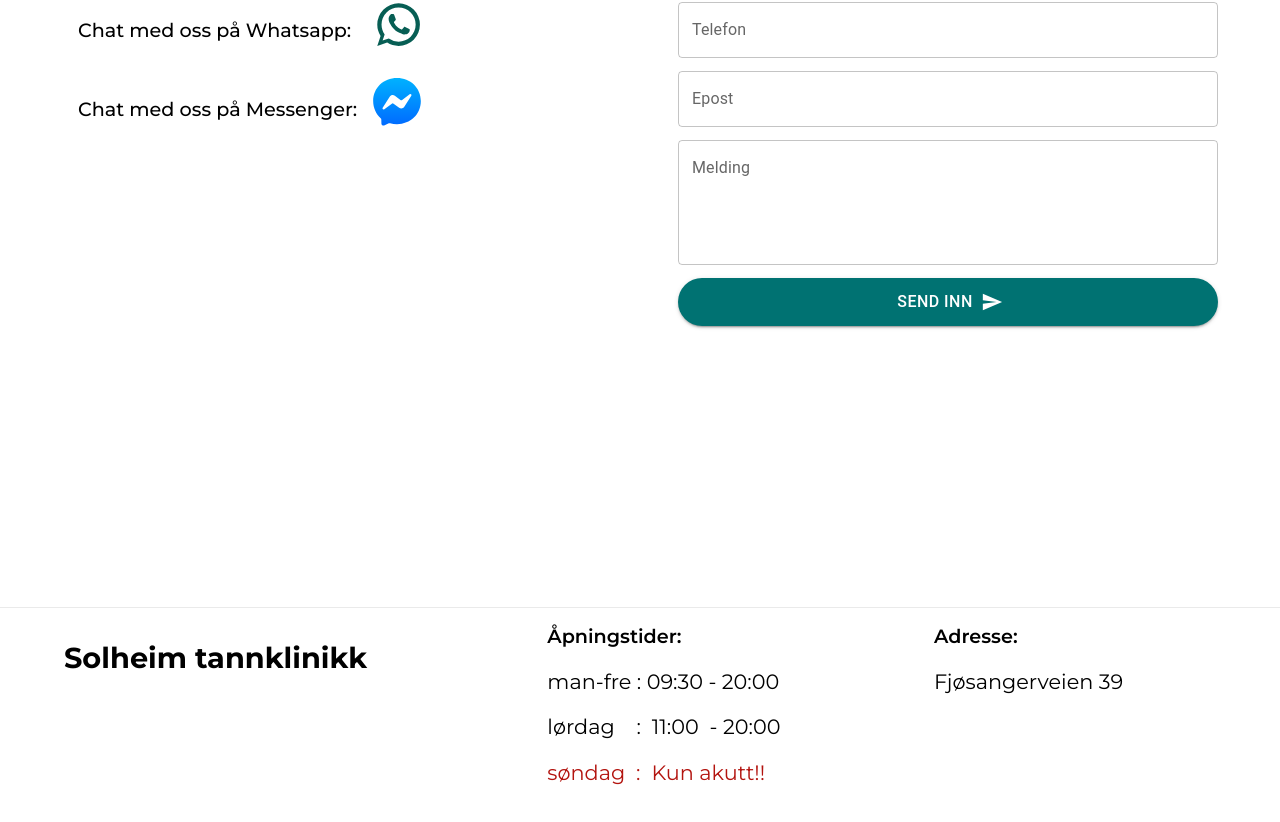
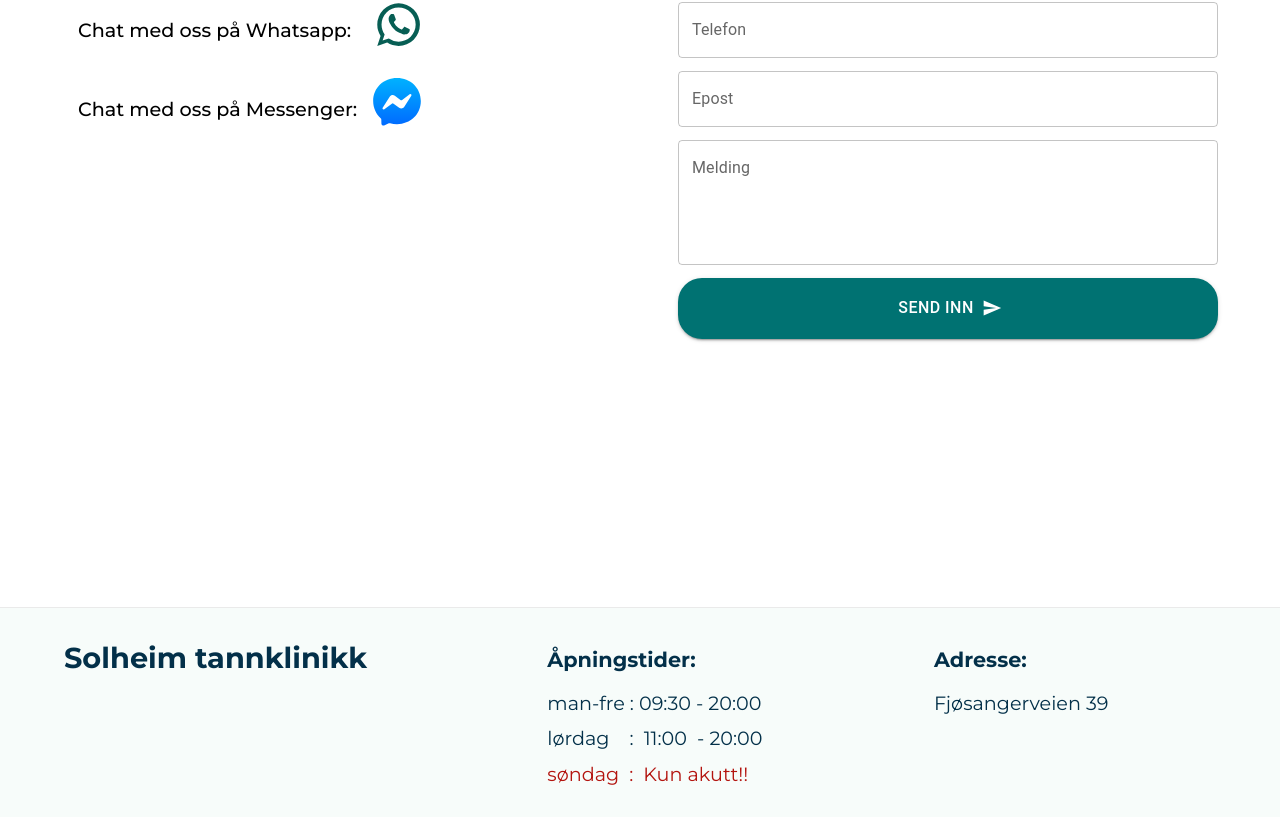
Before and after one commit to AliAlnajjar/SolheimTannlege, a Next.js app: page /bestil-time in a window 1280 px wide. Shown: the part 349-1171 px from the top of the page. Built offline with nearby package versions, Linux system fonts and the light colour scheme; a web font is replaced by a local one.

Commit message:
fixing footer layout

```diff
--- a/src/components/ContactForm.jsx
+++ b/src/components/ContactForm.jsx
@@ -19,7 +19,7 @@ export default function ContactForm() {
         minRows={4}
       />
 
-      <Button variant='contained' size='large' endIcon={<SendIcon />}>
+      <Button variant='contained' endIcon={<SendIcon />}>
         Send inn
       </Button>
     </div>
--- a/src/components/Footer.jsx
+++ b/src/components/Footer.jsx
@@ -10,14 +10,14 @@ export default function Footer() {
           <h2>Solheim tannklinikk</h2>
         </Grid>
         <Grid item xs={12} md={4}>
-          Åpningstider:
+          <h4>Åpningstider:</h4>
           <p>man-fre&nbsp;: 09:30 - 20:00 </p>
           <p> lørdag &nbsp;&nbsp;&nbsp;:&nbsp; 11:00 &nbsp;- 20:00 </p>
           <p className={styles.red}> søndag &nbsp;: &nbsp;Kun akutt!! </p>
         </Grid>
 
         <Grid item xs={12} md={3}>
-          Adresse:
+          <h4>Adresse:</h4>
           <p>Fjøsangerveien 39</p>
         </Grid>
       </Grid>
--- a/src/pages/_app.js
+++ b/src/pages/_app.js
@@ -30,7 +30,7 @@ const theme = createTheme({
         root: {
           // Some CSS
           fontSize: '1rem',
-          height: '3rem',
+          height: '3.8rem',
           borderRadius: '1.5rem',
         },
       },
--- a/src/styles/Layout.module.css
+++ b/src/styles/Layout.module.css
@@ -80,6 +80,8 @@
   font-size: 1.2rem;
   font-weight: 600;
   margin: auto;
+  background-color: #f7fcfa;
+  color: #033049;
   /* background-image: url(/logo.svg);
   background-repeat: no-repeat;
   background-position: center; */
@@ -88,9 +90,14 @@
   margin: 0;
   padding: 1rem 0;
 }
+.footer h4 {
+  font-size: 1.3rem;
+  line-height: 1rem;
+}
 .footer p {
-  font-size: 1.3rem;
+  font-size: 1.2rem;
   font-weight: 400;
+  line-height: 1rem;
 }
 .red {
   color: #b3140f;
```
